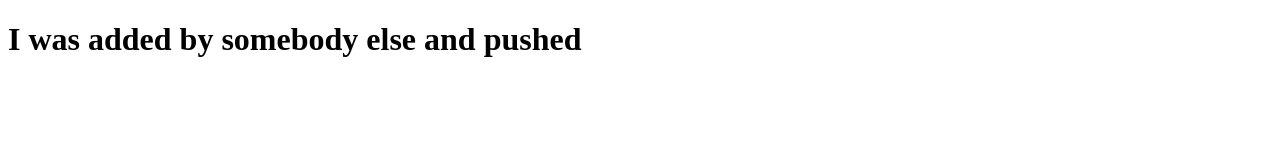
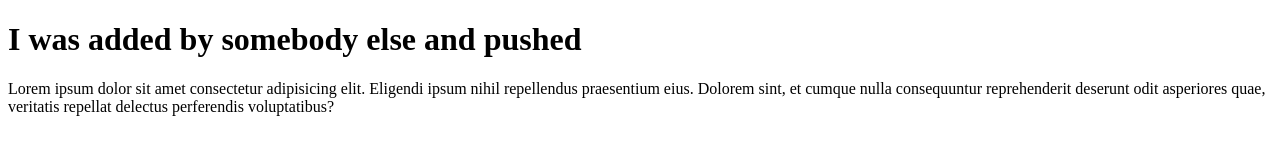
Before and after one commit to LakeaTrenae/didactic-succotash, a plain HTML site: page index.html in a window 1280 px wide. Drawn offline with Linux system fonts and the light colour scheme.

Commit message:
added paragraph

```diff
--- a/index.html
+++ b/index.html
@@ -7,5 +7,11 @@
   </head>
   <body>
     <h1>I was added by somebody else and pushed</h1>
+    <p>
+      Lorem ipsum dolor sit amet consectetur adipisicing elit. Eligendi ipsum
+      nihil repellendus praesentium eius. Dolorem sint, et cumque nulla
+      consequuntur reprehenderit deserunt odit asperiores quae, veritatis
+      repellat delectus perferendis voluptatibus?
+    </p>
   </body>
 </html>
```
